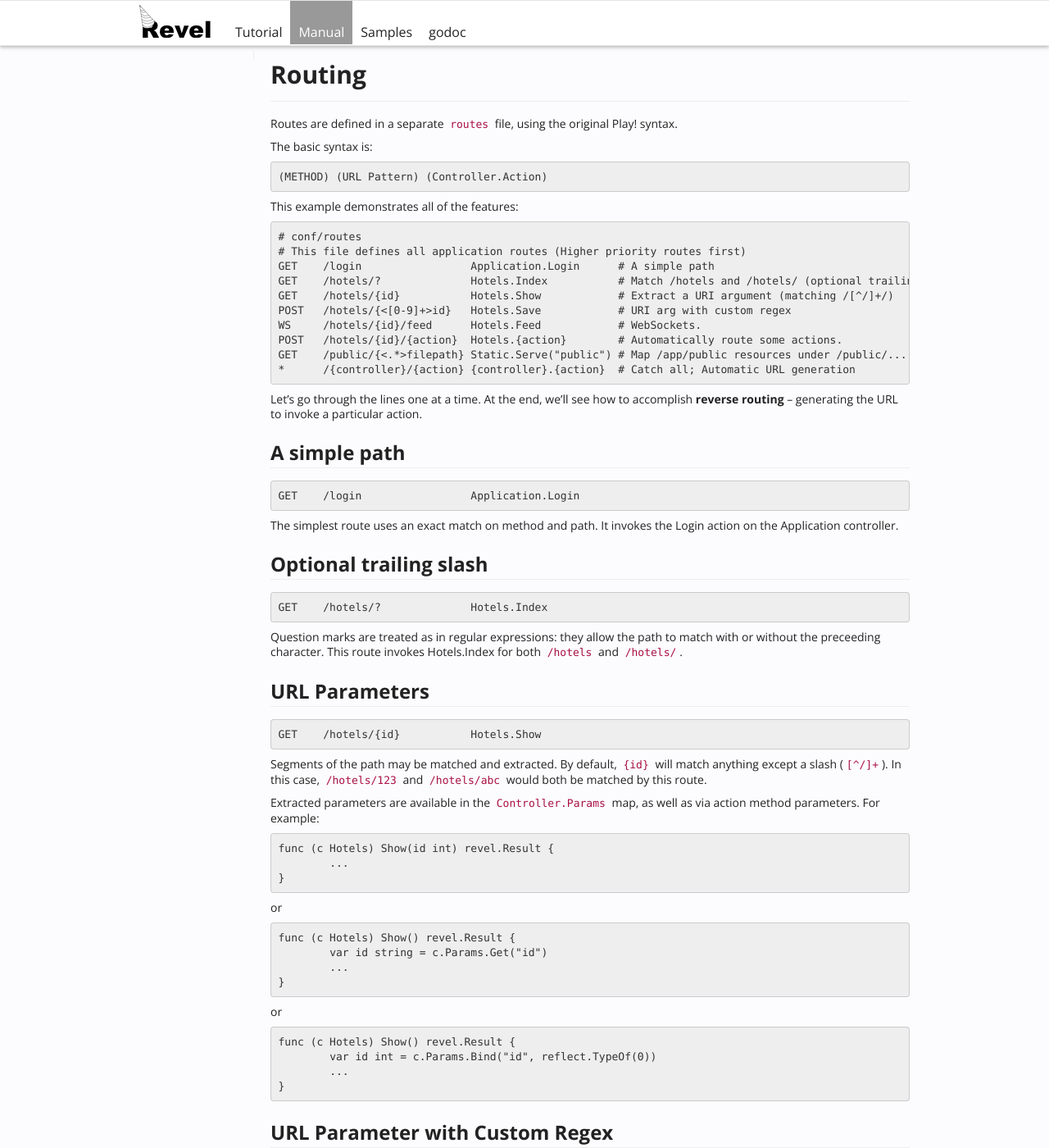
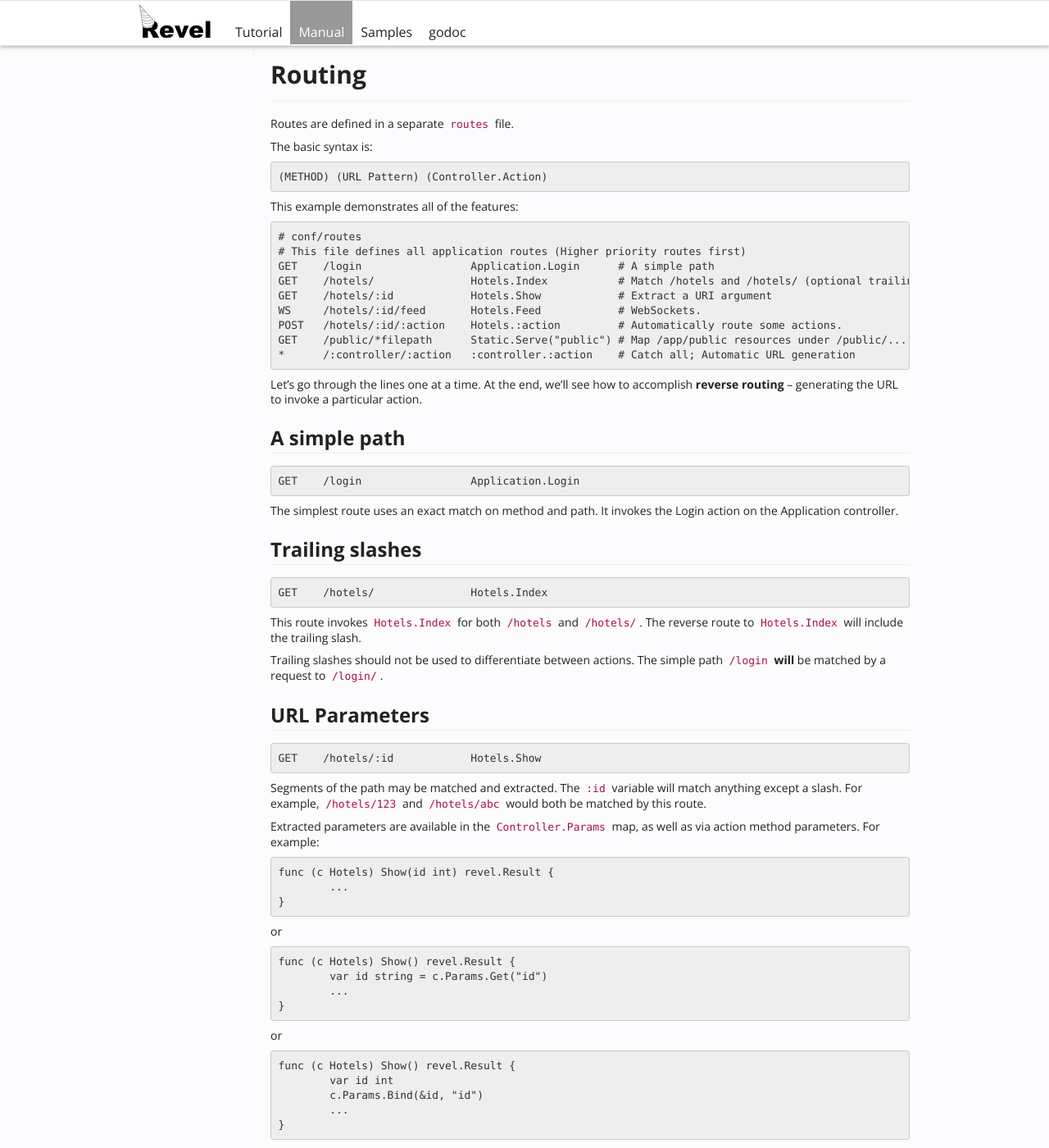
Before and after one commit to revel/revel, a Jekyll site: the page built from manual/routing.md, in a window 1280 px wide and 1400 px high. Shown: the whole window at 82% size. Built offline with Jekyll 4.4.1, drawn with Linux system fonts in a browser that asks for light colours; some of the changed text lies outside the part shown.

Commit message:
Updates for Tree router

```diff
--- a/css/godoc.css
+++ b/css/godoc.css
@@ -1,6 +1,6 @@
 body {
 	margin: 0;
-	font-family: Helvetica, Arial, sans-serif;
+	/* font-family: Helvetica, Arial, sans-serif; */
 	font-size: 16px;
 }
 pre,
--- a/manual/routing.md
+++ b/manual/routing.md
@@ -3,7 +3,7 @@ title: Routing
 layout: manual
 ---
 
-Routes are defined in a separate `routes` file, using the original Play! syntax.
+Routes are defined in a separate `routes` file.
 
 The basic syntax is:
 
@@ -14,13 +14,12 @@ This example demonstrates all of the features:
 	# conf/routes
 	# This file defines all application routes (Higher priority routes first)
 	GET    /login                 Application.Login      # A simple path
-	GET    /hotels/?              Hotels.Index           # Match /hotels and /hotels/ (optional trailing slash)
-	GET    /hotels/{id}           Hotels.Show            # Extract a URI argument (matching /[^/]+/)
-	POST   /hotels/{<[0-9]+>id}   Hotels.Save            # URI arg with custom regex
-	WS     /hotels/{id}/feed      Hotels.Feed            # WebSockets.
-	POST   /hotels/{id}/{action}  Hotels.{action}        # Automatically route some actions.
-	GET    /public/{<.*>filepath} Static.Serve("public") # Map /app/public resources under /public/...
-	*      /{controller}/{action} {controller}.{action}  # Catch all; Automatic URL generation
+	GET    /hotels/               Hotels.Index           # Match /hotels and /hotels/ (optional trailing slash)
+	GET    /hotels/:id            Hotels.Show            # Extract a URI argument
+	WS     /hotels/:id/feed       Hotels.Feed            # WebSockets.
+	POST   /hotels/:id/:action    Hotels.:action         # Automatically route some actions.
+	GET    /public/*filepath      Static.Serve("public") # Map /app/public resources under /public/...
+	*      /:controller/:action   :controller.:action    # Catch all; Automatic URL generation
 
 Let's go through the lines one at a time.  At the end, we'll see how to
 accomplish **reverse routing** -- generating the URL to invoke a particular action.
@@ -32,20 +31,22 @@ accomplish **reverse routing** -- generating the URL to invoke a particular acti
 The simplest route uses an exact match on method and path.  It invokes the Login
 action on the Application controller.
 
-## Optional trailing slash
+## Trailing slashes
 
-	GET    /hotels/?              Hotels.Index
+	GET    /hotels/               Hotels.Index
 
-Question marks are treated as in regular expressions: they allow the path to
-match with or without the preceeding character.  This route invokes Hotels.Index
-for both `/hotels` and `/hotels/`.
+This route invokes `Hotels.Index` for both `/hotels` and `/hotels/`. The
+reverse route to `Hotels.Index` will include the trailing slash.
+
+Trailing slashes should not be used to differentiate between actions. The
+simple path `/login` **will** be matched by a request to `/login/`.
 
 ## URL Parameters
 
-	GET    /hotels/{id}           Hotels.Show
+	GET    /hotels/:id            Hotels.Show
 
-Segments of the path may be matched and extracted.  By default, `{id}` will
-match anything except a slash (`[^/]+`).  In this case, `/hotels/123` and
+Segments of the path may be matched and extracted.  The `:id` variable will
+match anything except a slash.  For example, `/hotels/123` and
 `/hotels/abc` would both be matched by this route.
 
 Extracted parameters are available in the `Controller.Params` map, as well as
@@ -65,23 +66,24 @@ or
 or
 
 	func (c Hotels) Show() revel.Result {
-		var id int = c.Params.Bind("id", reflect.TypeOf(0))
+		var id int
+		c.Params.Bind(&id, "id")
 		...
 	}
 
-## URL Parameter with Custom Regex
+## Star parameters
 
-	POST   /hotels/{<[0-9]+>id}   Hotels.Save
+	GET    /public/*filepath            Static.Serve("public")
 
-Routes may also specify a regular expression with their parameters to restrict
-what they may match.  The regular expression goes between `<angle brackets>`, before the
-name.
+The router recognizes a second kind of wildcard. The starred parameter must be
+the last element in the path, and it matches all following path elements.
 
-In the example, we restrict the Hotel ID to be numerical.
+For example, in this case it will match any path beginning with "/public/", and
+its value will be exactly the path substring that follows that prefix.
 
 ## Websockets
 
-	WS     /hotels/{id}/feed      Hotels.Feed
+	WS     /hotels/:id/feed       Hotels.Feed
 
 Websockets are routed in the same way as other requests, using a method
 identifier of **WS**.
@@ -94,7 +96,7 @@ The corresponding action would have this signature:
 
 ## Static Serving
 
-	GET    /public/{<.*>filepath}       Static.Serve("public")
+	GET    /public/*filepath            Static.Serve("public")
 	GET    /favicon.ico                 Static.Serve("public", "img/favicon.png")
 
 For serving directories of static assets, Revel provides the **static** module,
@@ -112,8 +114,8 @@ controller.  Its Serve action takes two parameters:
 As demonstrated in the Static Serving section, routes may specify one or more
 parameters to the action.  For example:
 
-	GET    /products/{id}    ShowList("PRODUCT")
-	GET    /menus/{id}       ShowList("MENU")
+	GET    /products/:id     ShowList("PRODUCT")
+	GET    /menus/:id        ShowList("MENU")
 
 The provided argument(s) are bound to a parameter name using their position.  In
 this case, the list type string would be bound to the name of the first action
@@ -125,12 +127,10 @@ This could be helpful in situations where:
 * you have actions that do the same thing, but operate in different modes
 * you have actions that do the same thing, but operate on different data types
 
-
-
 ## Auto Routing
 
-	POST   /hotels/{id}/{action}  Hotels.{action}
-	*      /{controller}/{action} {controller}.{action}
+	POST   /hotels/:id/:action    Hotels.:action
+	*      /:controller/:action   :controller.:action
 
 URL argument extraction can also be used to determine the invoked action.
 Matching to controllers and actions is **case insensitive**.
@@ -153,7 +153,8 @@ routes would also work:
 	/Users/List        => Users.List
 
 Using auto-routing as a catch-all (e.g. last route in the file) is useful for
-quickly hooking up actions to non-vanity URLs.
+quickly hooking up actions to non-vanity URLs, especially in conjunction with
+the reverse router..
 
 ## Reverse Routing
 
```
Also changed, not shown: other parts of manual/routing.md (+1 -1 lines), index.html (+14 -15 lines).
